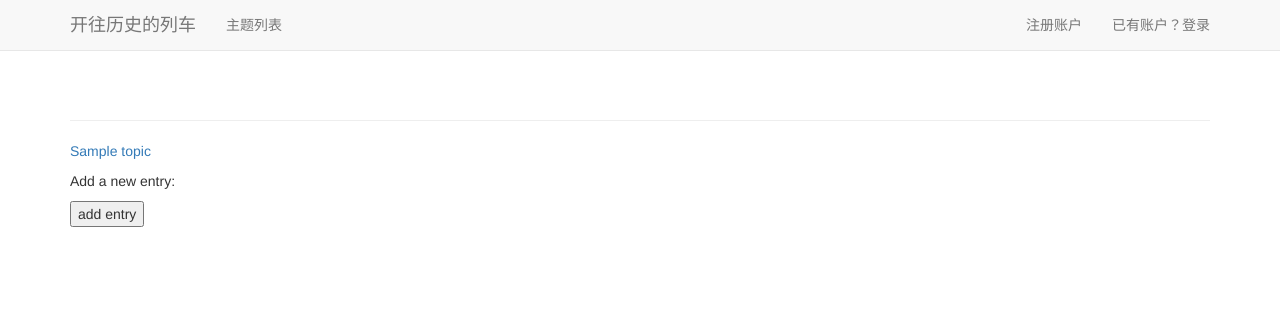
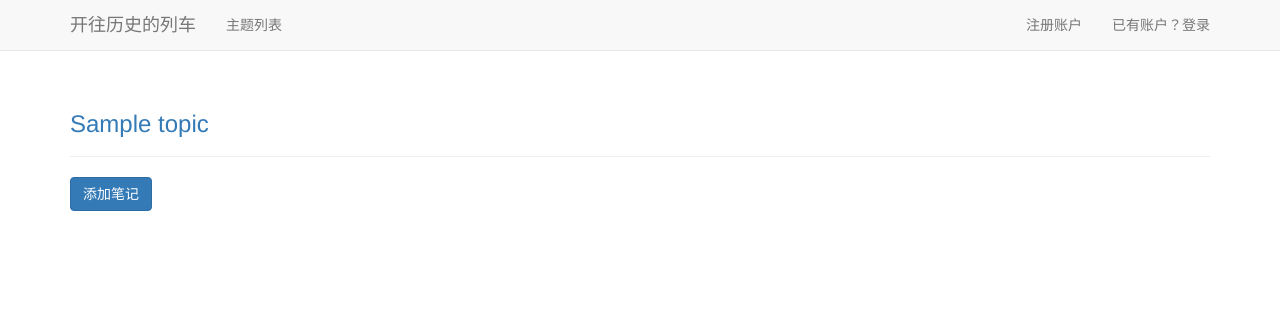
Before and after one commit to YGragon/DjangoLearningLogs, a Django app: template leaning_logs/templates/leaning_logs/new_entry.html in a window 1280 px wide. Shown: the top 311 px of the page. Run offline with Django 3.2, Linux system fonts and the light colour scheme; the template is opened without the code that fills it: values that come from a table or form of the project are taken from there, most other values are stand-ins (such as "Sample title", 1, 10 or a date in 2020); parts of the project's set-up code (start-up, migrations or seed data) failed here and were passed over; some libraries are stand-ins or nearby versions.

Commit message:
美化添加笔记的页面

```diff
--- a/leaning_logs/templates/leaning_logs/new_entry.html
+++ b/leaning_logs/templates/leaning_logs/new_entry.html
@@ -1,13 +1,20 @@
 {% extends "leaning_logs/base.html" %}
+{% load bootstrap3 %}
+
+{% block header %}
+  <h3><a href="{% url 'leaning_logs:topic' topic.id %}">{{ topic }}</a></h3>
+{% endblock header %}
+
 {% block content %}
-    <p><a href="{% url 'leaning_logs:topic' topic.id %}">{{ topic }}</a></p>
 
-    <p>Add a new entry: </p>
-
-    <form action="{% url 'leaning_logs:new_entry' topic.id %}" method="post">
+    <form method="post" accept="{% url 'leaning_logs:new_entry' topic.id %}" class="form">
         {% csrf_token %}
         {{ form.as_p }}
-        <button name="submit"> add entry </button>
+
+        {% buttons %}
+            <button name="submit" class="btn btn-primary">添加笔记</button>
+        {% endbuttons %}
+        <input type="hidden" name="next" value="{% url 'leaning_logs:index' %}" />
     </form>
 
 {% endblock content %}
```
Also changed, not shown: db.sqlite3.
